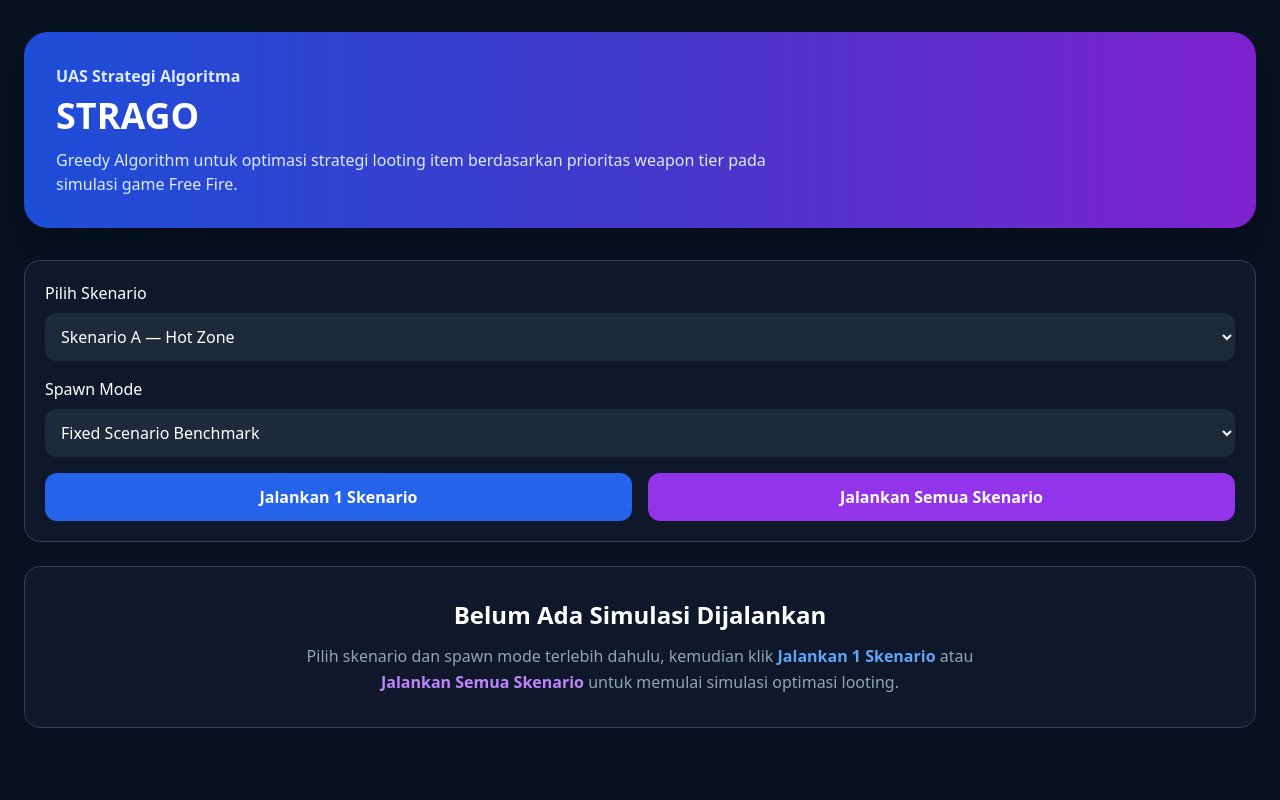
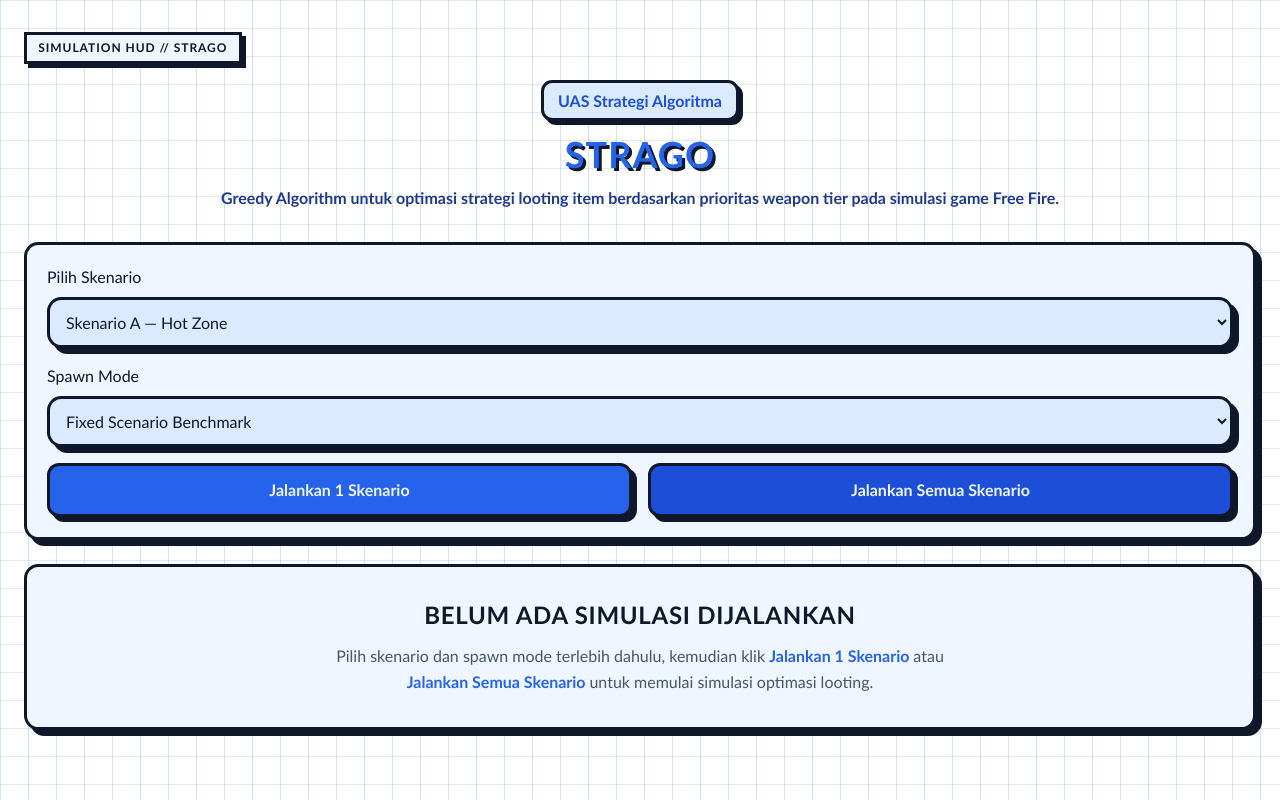
Before and after one commit to ChandraAdipraja/greedy-freefire, a Flask app: page / in a window 1280 px wide. Run offline with Flask 3, Linux system fonts and the light colour scheme; some libraries are stand-ins or nearby versions.

Commit message:
add style

```diff
--- a/templates/index.html
+++ b/templates/index.html
@@ -4,17 +4,190 @@
     <meta charset="UTF-8" />
     <title>STRAGO - Greedy Looting Simulator</title>
     <script src="https://cdn.tailwindcss.com"></script>
+    <style>
+      :root {
+        --neo-bg: #ffffff;
+        --neo-panel: #eff6ff;
+        --neo-panel-alt: #dbeafe;
+        --neo-ink: #0f172a;
+        --neo-accent: #2563eb;
+        --neo-accent-2: #1d4ed8;
+      }
+
+      body {
+        font-family: "Trebuchet MS", "Segoe UI", sans-serif;
+        color: #1e293b;
+        background-color: var(--neo-bg);
+        background-image: linear-gradient(
+            90deg,
+            rgba(37, 99, 235, 0.2) 1px,
+            transparent 1px
+          ),
+          linear-gradient(rgba(37, 99, 235, 0.14) 1px, transparent 1px);
+        background-size: 28px 28px;
+      }
+
+      main {
+        position: relative;
+      }
+
+      main::before {
+        content: "SIMULATION HUD // STRAGO";
+        display: inline-block;
+        margin-bottom: 1rem;
+        padding: 0.25rem 0.7rem;
+        font-weight: 800;
+        font-size: 0.75rem;
+        letter-spacing: 0.08em;
+        color: #0f172a;
+        background: var(--neo-panel);
+        border: 3px solid var(--neo-ink);
+        box-shadow: 4px 4px 0 var(--neo-ink);
+      }
+
+      .hero-header {
+        text-align: center;
+        margin-bottom: 2rem;
+      }
+
+      .hero-badge {
+        display: inline-block;
+        background: var(--neo-panel-alt);
+        color: var(--neo-accent-2);
+        border: 3px solid var(--neo-ink);
+        box-shadow: 4px 4px 0 var(--neo-ink);
+        border-radius: 0.7rem;
+        padding: 0.35rem 0.9rem;
+        font-weight: 800;
+        margin-bottom: 0.8rem;
+      }
+
+      .hero-title {
+        color: var(--neo-accent);
+        text-shadow: 3px 3px 0 var(--neo-ink);
+        margin-bottom: 0.75rem;
+      }
+
+      .hero-subtitle {
+        max-width: 56rem;
+        margin: 0 auto;
+        color: #1e3a8a;
+        font-weight: 600;
+      }
+
+      form,
+      .bg-slate-900,
+      .bg-slate-800,
+      .bg-white {
+        border-width: 3px !important;
+        border-color: var(--neo-ink) !important;
+        border-radius: 0.9rem !important;
+        box-shadow: 6px 6px 0 var(--neo-ink);
+      }
+
+      .bg-slate-900 {
+        background: var(--neo-panel) !important;
+      }
+
+      .bg-slate-800 {
+        background: var(--neo-panel-alt) !important;
+      }
+
+      .bg-white {
+        background: #ffffff !important;
+      }
+
+      h1,
+      h2,
+      h3 {
+        letter-spacing: 0.03em;
+        text-transform: uppercase;
+      }
+
+      select {
+        border: 3px solid var(--neo-ink) !important;
+        box-shadow: 4px 4px 0 var(--neo-ink);
+        color: #0f172a;
+      }
+
+      button[type="submit"] {
+        border: 3px solid var(--neo-ink);
+        box-shadow: 5px 5px 0 var(--neo-ink);
+        transition: transform 0.12s ease, box-shadow 0.12s ease,
+          filter 0.12s ease;
+      }
+
+      button[type="submit"]:hover {
+        transform: translate(-2px, -2px);
+        box-shadow: 7px 7px 0 var(--neo-ink);
+        filter: saturate(1.2);
+      }
+
+      button[value="single"] {
+        background: var(--neo-accent) !important;
+        color: #eff6ff !important;
+      }
+
+      button[value="all"] {
+        background: var(--neo-accent-2) !important;
+        color: #eff6ff !important;
+      }
+
+      .text-green-400 {
+        color: var(--neo-accent) !important;
+        font-weight: 800;
+      }
+
+      .text-yellow-400,
+      .text-yellow-300 {
+        color: var(--neo-accent-2) !important;
+        font-weight: 800;
+      }
+
+      .text-cyan-400 {
+        color: var(--neo-accent) !important;
+        font-weight: 800;
+      }
+
+      .text-blue-100,
+      .text-blue-300,
+      .text-blue-400,
+      .text-purple-400,
+      .text-red-400 {
+        color: var(--neo-accent) !important;
+        font-weight: 800;
+      }
+
+      .text-slate-300 {
+        color: #334155 !important;
+      }
+
+      .text-slate-400,
+      .text-slate-500 {
+        color: #475569 !important;
+      }
+
+      table thead {
+        border-bottom: 3px solid var(--neo-ink);
+      }
+
+      tr {
+        transition: transform 0.1s ease;
+      }
+
+      tr:hover {
+        transform: translateX(2px);
+      }
+    </style>
   </head>
 
-  <body class="bg-[#07111f] text-white min-h-screen">
+  <body class="text-slate-900 min-h-screen">
     <main class="max-w-7xl mx-auto px-6 py-8">
       <section class="mb-8">
-        <div
-          class="bg-gradient-to-r from-blue-700 via-indigo-700 to-purple-700 rounded-3xl p-8 shadow-xl"
-        >
-          <p class="text-blue-100 font-semibold mb-2">UAS Strategi Algoritma</p>
-          <h1 class="text-4xl font-extrabold">STRAGO</h1>
-          <p class="mt-3 text-blue-100 max-w-3xl">
+        <div class="hero-header">
+          <p class="hero-badge">UAS Strategi Algoritma</p>
+          <h1 class="text-4xl font-extrabold hero-title">STRAGO</h1>
+          <p class="hero-subtitle">
             Greedy Algorithm untuk optimasi strategi looting item berdasarkan
             prioritas weapon tier pada simulasi game Free Fire.
           </p>
```
